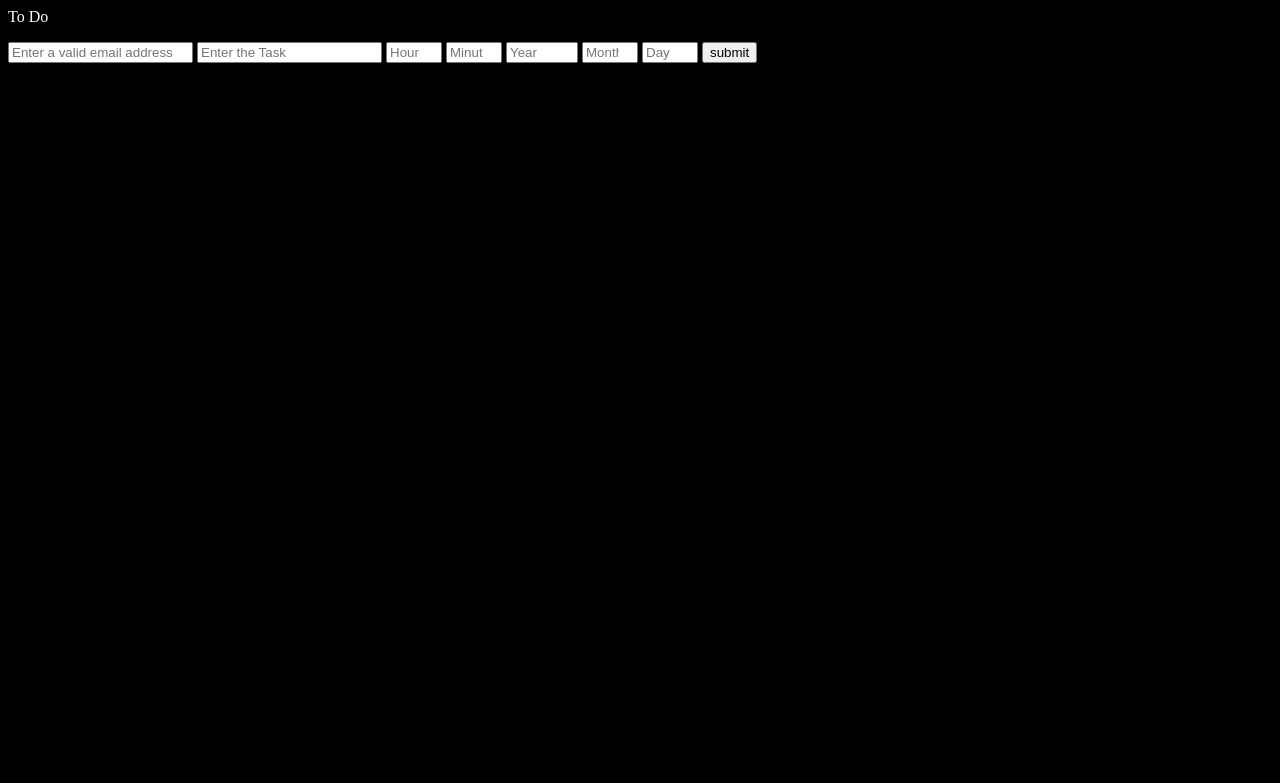
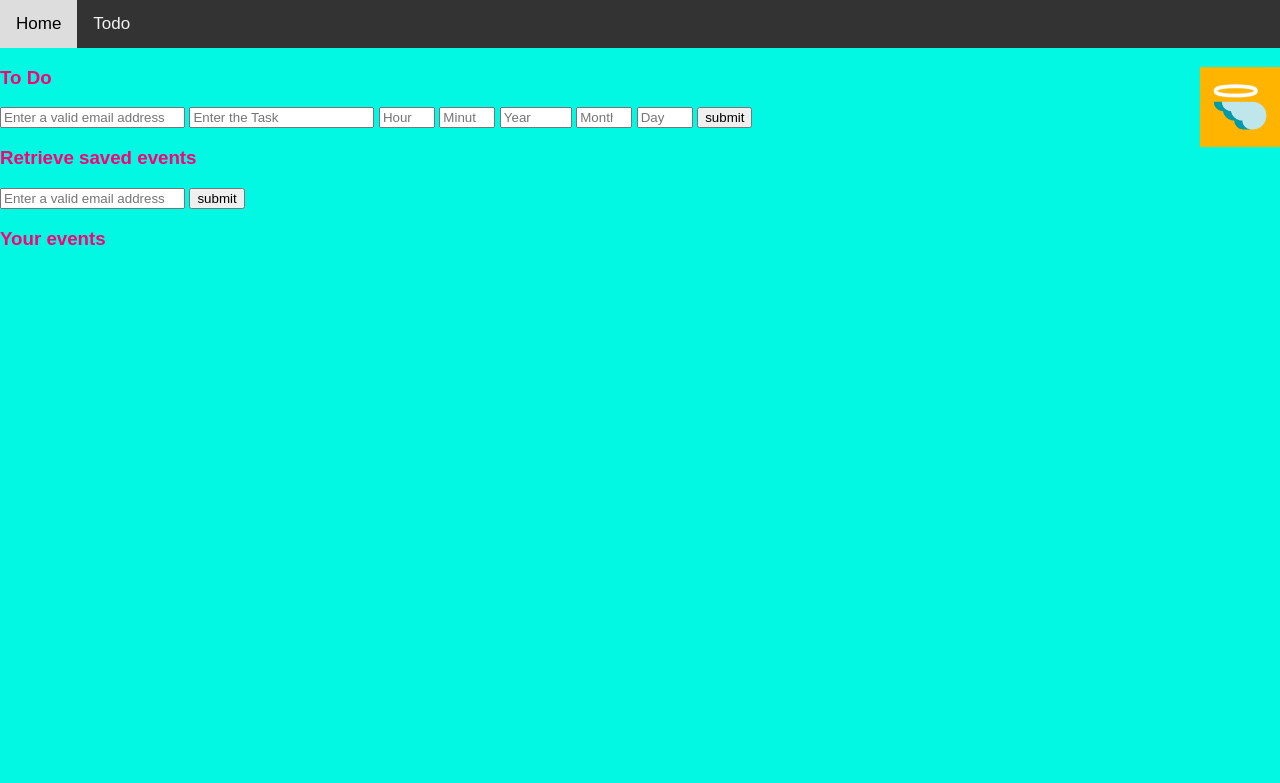
Before and after one commit to EpicKidCreations/Todo-list, a Flask app: page /todo in a window 1280 px wide. Shown: the top 783 px of the page. Run offline with Flask 2, Linux system fonts and the light colour scheme.

Commit message:
comitt day 2

```diff
--- a/app.py
+++ b/app.py
@@ -2,9 +2,12 @@ from flask import request, redirect, Flask, render_template
 import datetime
 import csv
 from csv import writer
+import time
+import pandas as pd
+import os
+import os.path
+from os import path
 
-x=datetime.datetime.now()
-currentyear = x.year
 
 app = Flask(__name__)
 
@@ -14,10 +17,12 @@ def home():
 
 @app.route('/todo', methods = ['GET', 'POST'])
 def todo():
+    x=datetime.datetime.now()
+    currentyear = x.year
     if request.method == 'GET':
         return render_template('form.html', currentyear=currentyear)
 
-    if request.method == 'POST':
+    elif request.method == 'POST':
         email = request.form['email']
         task = request.form['task']
         hour = request.form['hour']
@@ -25,30 +30,51 @@ def todo():
         year = request.form['year']
         month = request.form['month']
         day = request.form['day']
-        task_list = [email, task, hour, minute, year, month, day]
-        savecsv(task_list)
-        readcsv()
-        return render_template('form.html', email=email, task=task, hour=hour, minute=minute, year=year, month=month, day=day, currentyear=currentyear)
+        ts = x.timestamp()
+        task_list = [ts, email, task, hour, minute, year, month, day]
+        savecsv(task_list, "entry.csv")
+        return render_template('form.html', email=email, task=task, hour=hour, minute=minute, year=year, month=month, day=day, currentyear=currentyear)#, readcsv1=readcsv1)
 
+@app.route('/retrive', methods = ['Get', 'POST'])
+def retrive():
+    if request.method == 'GET':
+        return render_template('form.html')
 
-def savecsv(task_list):
-    with open('entry.csv', mode='a') as entry_file:
+    if request.method == 'POST':
+        email = request.form['email']
+        df = pd.read_csv("entry.csv")
+        sorted_df = df.sort_values(["month", "day", "year", "hour", "minute"], ascending=True)
+        sorted_df.to_csv('entry_sorted.csv', index=False)
+        with open('entry_sorted.csv', mode='r') as entry_file:
+            f = open('form.html', 'w')
+            csv_reader = csv.DictReader(entry_file)
+            raw = []
+            for row in csv_reader:
+                if row["email"] == email:
+                    #raw.append(f'{row["email"]} has {row["task"]} due on {row["month"]} {row["day"]}, {row["year"]} at {row["hour"]}:{row["minute"]}')
+                    #ids = row["id"]
+                    raw.append(row)
+        return render_template('form.html', raw=raw)
+
+def delete(delete):
+    #1. This code snippet asks the user for a username and deletes the user's record from file.
+    updatedlist=[]
+    with open("entry_sorted.csv",newline="") as f:
+      reader=csv.reader(f)
+      delete_item=delete
+
+      for row in reader: #for every row in the file
+
+                if row[0]!=delete_item:
+                    updatedlist.append(row) #add each row, line by line, into a list called 'udpatedlist'
+      return(updatedlist)
+      updatefile(updatedlist)
+
+def savecsv(task_list, csv_file):
+    with open(csv_file, mode='a') as entry_file:
         writer_object = writer(entry_file)
         writer_object.writerow(task_list)
         entry_file.close()
 
-def readcsv():
-    with open('entry.csv', mode='r') as entry_file:
-        csv_reader = csv.DictReader(entry_file)
-        print(csv_reader)
-        line_count = 0
-        for row in csv_reader:
-            if line_count == 0:
-                print(f'Column names are {", ".join(row)}')
-                line_count += 1
-            print(f'\t{row["email"]} has {row["task"]} due at {row["month"]} {row["day"]} {row["year"]} {row["hour"]} {row["minute"]}.')
-            line_count += 1
-        print(f'Processed {line_count} lines.')
-
 if __name__ == '__main__':
     app.run(debug=True)
--- a/templates/form.html
+++ b/templates/form.html
@@ -6,25 +6,72 @@
     <title>To Do list</title>
     <style>
         body {
-            background-color: black;
+            background-color: rgb(3, 248, 228);
         }
-        p {
-            color:#ffffff;
+        h3 {
+            color:#fc0176;
         }
-    </style>
+        body {
+            margin: 0;
+            font-family: Arial, Helvetica, sans-serif;
+        }
+
+        .topnav {
+            overflow: hidden;
+            background-color: #333;
+        }
+
+        .topnav a {
+  float: left;
+  color: #f2f2f2;
+  text-align: center;
+  padding: 14px 16px;
+  text-decoration: none;
+  font-size: 17px;
+}
+
+.topnav a:hover {
+  background-color: #ddd;
+  color: black;
+}
+
+.topnav a.active {
+  background-color: #4CAF50;
+  color: white;
+}
+</style>
 </head>
 <body>
+    <div class="topnav">
+        <a href="/">Home</a>
+        <a href="/todo">Todo</a>
+      </div>
     <form action="/todo" method="post">
-        <p>To Do</p>
+        <img src="{{url_for('static', filename='logo-inverted.png')}}" alt="Angel Hacks logo" style="height: 10%" align= "right">
+        <h3><p>To Do</p></h3>
         <input type="email" name="email" required placeholder="Enter a valid email address"></input>
         <input type="text" name="task" required placeholder="Enter the Task"></input>
         <input type="number" name="hour" required min="01" max="23" placeholder="Hour"></input>
         <input type="number" name="minute" required min="00" max="59" placeholder="Minute">
         <input type="number" name="year" required min="{{currentyear}}" max="9999" minlength="4" pattern="\d{4}" placeholder="Year">
         <input type="number" name="month" min="01" max="12" required placeholder="Month">
-        <input type="number" name="day" required min="01" max="31" placeholder="Day">
+        <input type="number" name="day" required step="01" min="01" max="31" placeholder="Day">
         <input type="hidden" name="variable" required min="01" max="31" placeholder="Day">
         <input type="submit" value="submit"></input>
     </form>
+    <div>
+        <form action="/retrive" method="post">
+          <h3><p>Retrieve saved events</p></h3>
+          <input type="email" name="email" placeholder="Enter a valid email address"></input>
+          <input type="submit" name ="submit" value="submit"></input>
+      <h3 id="data"><p>Your events</p></h3>
+      {%for row in raw%}
+          <h1><p>
+              {{ row["email"]}} has {{row["task"]}} due on {{row["month"]}} {{row["day"]}}, {{row["year"]}} at {{row["hour"]}}:{{row["minute"] }}
+          </p></h1>
+      {% endfor %}
+  </form>
+  </div>
+    <p>{{raw}}</p>
 </body>
 </html>
```
Also changed, not shown: entry.csv (+25 -4 lines), entry_sorted.csv (added, +14 -0 lines), templates/home.html (+12 -0 lines), form.html (added), static/logo-inverted.png (added), static/logo.svg (added).
